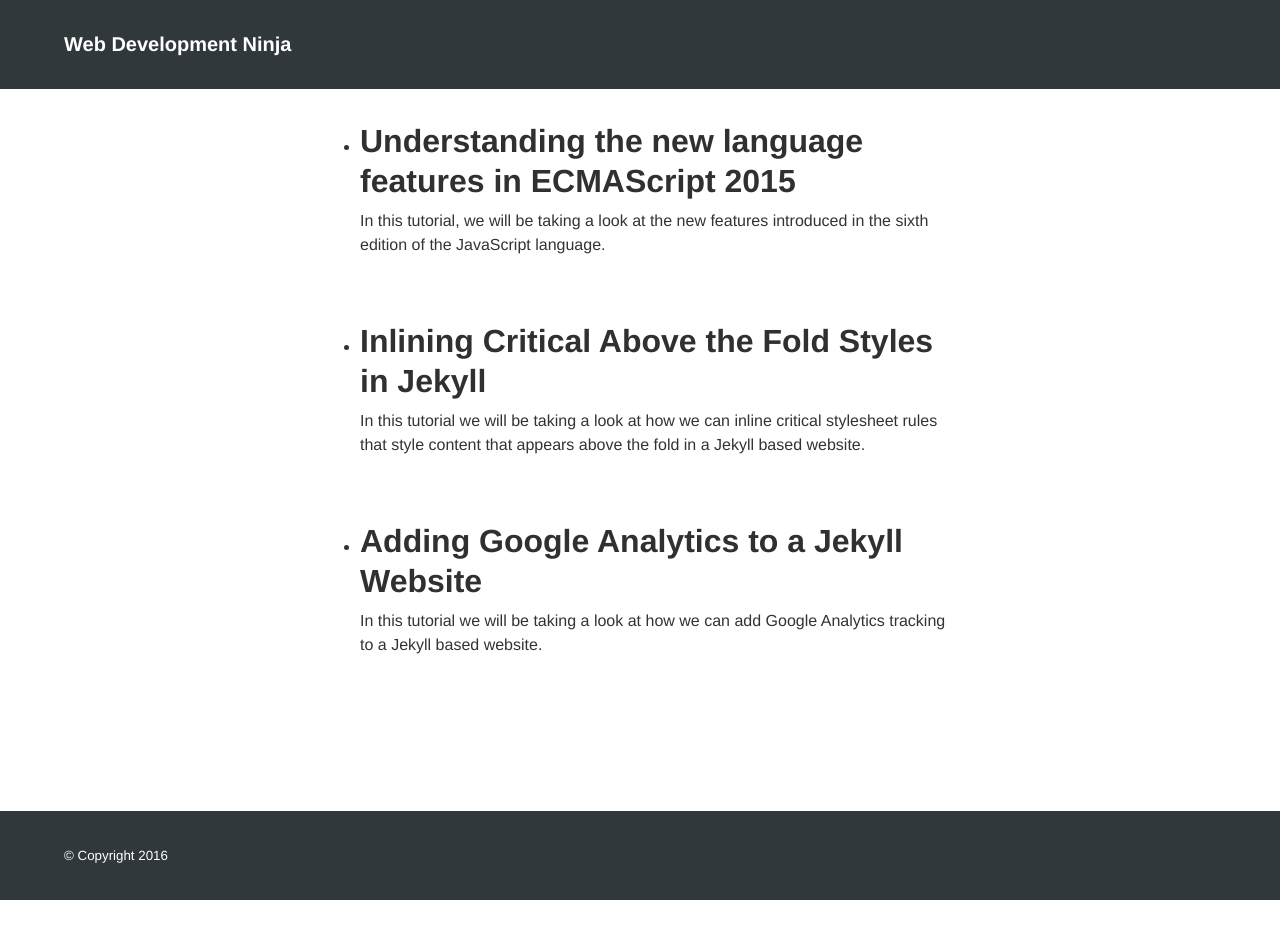
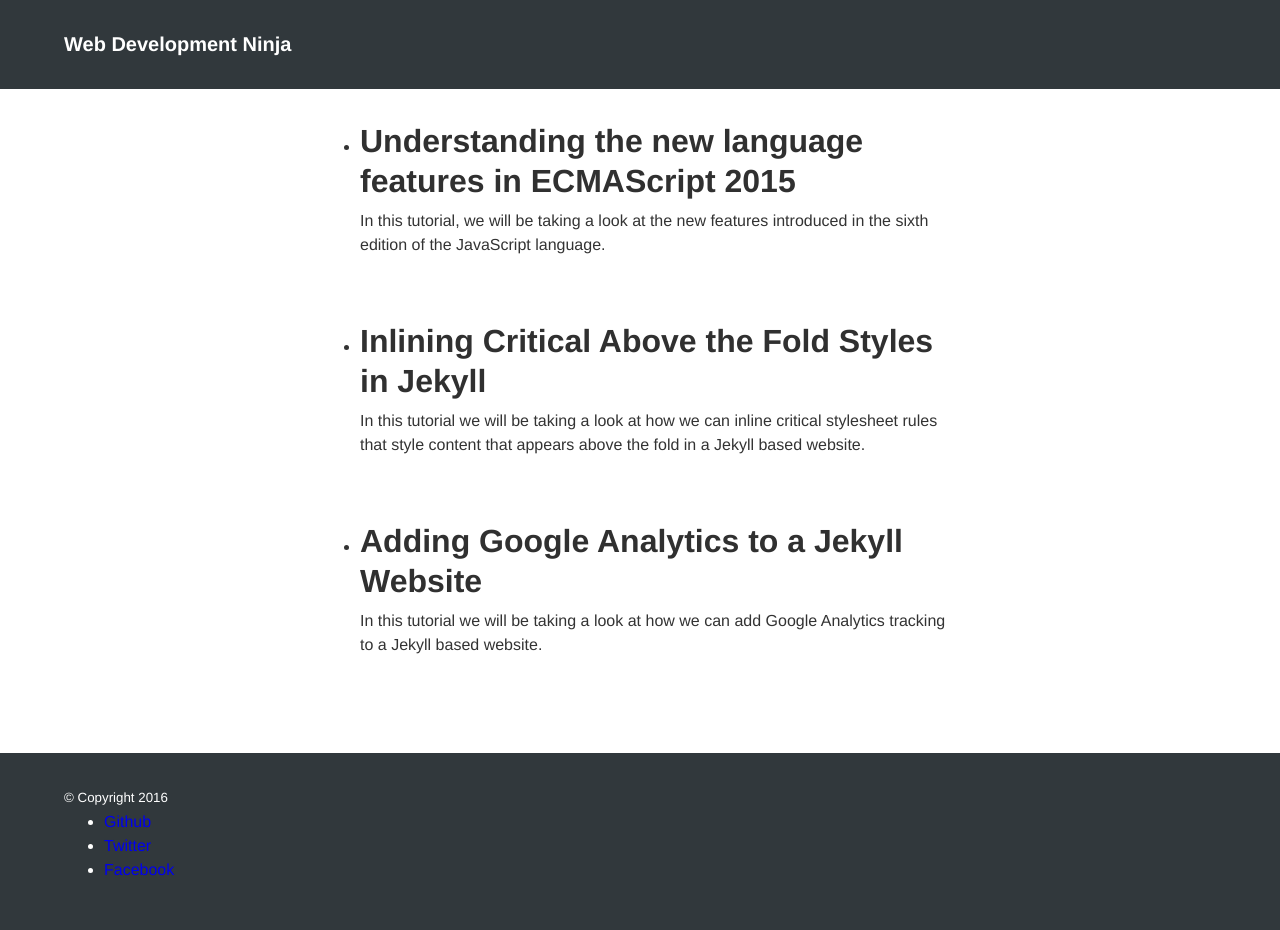
Before and after one commit to hasharray/hasharray, a Jekyll site: the page built from index.html, in a window 1280 px wide. Built offline with Jekyll 4.4.1, drawn with Linux system fonts in a browser that asks for light colours; before the commit the page ends 900 px from its top, so only the background shows below that.

Commit message:
Add social links to colophon

```diff
--- a/_includes/colophon.html
+++ b/_includes/colophon.html
@@ -2,4 +2,38 @@
   <small class="colophon-copyright">
     &copy; Copyright <time datetime="{{ site.time | date_to_xmlschema }}">{{ site.time | date: '%Y' }}</time>
   </small>
+
+  <section class="colophon-social">
+    <ul class="social-list">
+      {% for url in site.social.links %}
+        {% if url contains "facebook" %}
+          {% assign name = "Facebook" %}
+        {% elsif url contains "github" "%}
+          {% assign name = "Github" %}
+        {% elsif url contains "twitter" "%}
+          {% assign name = "Twitter" %}
+        {% elsif url contains "google+" %}
+          {% assign name = "Google+" %}
+        {% elsif url contains "instagram" %}
+          {% assign name = "Instagram+" %}
+        {% elsif url contains "youtube" %}
+          {% assign name = "YouTube" %}
+        {% elsif url contains "linkedin" %}
+          {% assign name = "LinkedIn" %}
+        {% elsif url contains "myspace" %}
+          {% assign name = "MySpace" %}
+        {% elsif url contains "pinterest" %}
+          {% assign name = "Pinterest" %}
+        {% elsif url contains "soundcloud" %}
+          {% assign name = "SoundCloud" %}
+        {% elsif url contains "tumblr" %}
+          {% assign name = "Tumblr" %}
+        {% endif %}
+
+        <li class="social-item">
+          <a class="social-link" href="{{ url }}">{{ name }}</a>
+        </li>
+      {% endfor %}
+    </ul>
+  </section>
 </footer>
```
